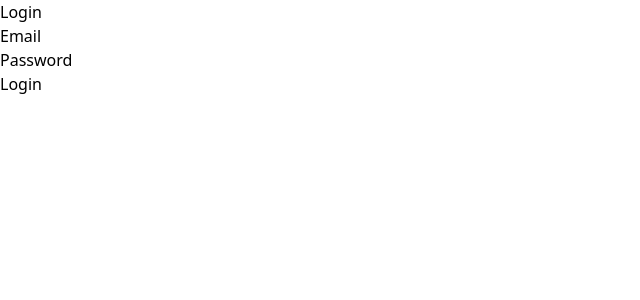
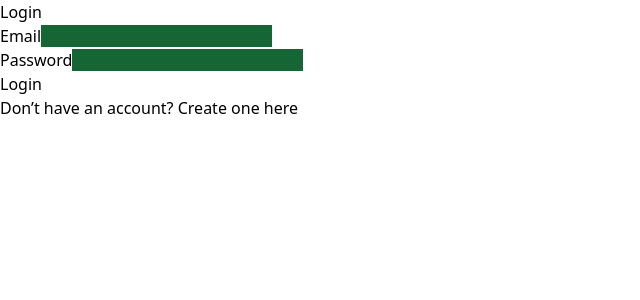
Before and after one commit to Riptir3/MovieStreamClient, a React (Vite) app: page /login in a window 1280 px wide. Shown: the top 300 px of the page, without its empty margins (0-640 px from the left). Built offline with nearby package versions, Linux system fonts and the light colour scheme.

Commit message:
Finish Login

```diff
--- a/src/components/AuthForm.jsx
+++ b/src/components/AuthForm.jsx
@@ -1,10 +1,11 @@
 import { useState } from "react";
 import { motion, AnimatePresence } from "framer-motion";
+import { Link } from "react-router-dom";
 
 export default function AuthForm({ type, onSubmit, message, clearMessage }) {
   const [formData, setFormData] = useState({
     email: "",
-    password: "",
+    password: ""
   });
 
   const isRegister = type === "register";
@@ -20,10 +21,10 @@ export default function AuthForm({ type, onSubmit, message, clearMessage }) {
   };
 
   return (
-<div className="flex items-center justify-center min-h-screen bg-gradient-to-br from-green-600 via-lime-500 to-emerald-400 px-4">
+    <div className="flex flex-col items-center justify-center min-h-screen bg-gradient-to-br from-green-900 via-gray-900 to-black px-4">
       <form
         onSubmit={handleSubmit}
-        className="backdrop-blur-md bg-white/10 dark:bg-gray-900/40 border border-white/20 dark:border-gray-700 rounded-3xl shadow-xl w-full max-w-md p-10"
+        className="bg-gray-800 p-8 rounded-2xl shadow-lg w-full max-w-md"
       >
         <h2 className="text-3xl font-bold text-white mb-8 text-center">
           {isRegister ? "Create an Account" : "Login"}
@@ -37,7 +38,7 @@ export default function AuthForm({ type, onSubmit, message, clearMessage }) {
             onChange={handleChange}
             value={formData.email}
             required
-            className="w-full px-3 py-2 rounded-lg bg-green-700 text-white focus:outline-none focus:ring-2 focus:ring-green-400"
+            className="w-full px-3 py-2 rounded-lg bg-green-800 text-white text-base placeholder-gray-300 focus:outline-none focus:ring-2 focus:ring-green-400"
 />
         </div>
 
@@ -49,7 +50,7 @@ export default function AuthForm({ type, onSubmit, message, clearMessage }) {
             value={formData.password}
             onChange={handleChange}
             required
-            className="w-full px-3 py-2 rounded-lg bg-green-700 text-white focus:outline-none focus:ring-2 focus:ring-green-400"
+            className="w-full px-3 py-2 rounded-lg bg-green-800 text-white text-base placeholder-gray-300 focus:outline-none focus:ring-2 focus:ring-green-400"
           />
         </div>
 
@@ -78,6 +79,17 @@ export default function AuthForm({ type, onSubmit, message, clearMessage }) {
         >
           {isRegister ? "Register" : "Login"}
         </button>
+        {!isRegister && (
+          <p className="text-gray-400 text-center mt-4 text-sm">
+            Don’t have an account?{" "}
+            <Link
+              to="/register"
+              className="text-green-400 hover:text-green-300 font-semibold transition-colors"
+            >
+              Create one here
+            </Link>
+          </p>
+        )}
       </form>
     </div>
   );
--- a/src/index.css
+++ b/src/index.css
@@ -1,3 +1,16 @@
 @tailwind base;
 @tailwind components;
 @tailwind utilities;
+
+input,
+input:-webkit-autofill,
+input:-webkit-autofill:hover,
+input:-webkit-autofill:focus {
+  box-shadow: 0 0 0px 1000px #166534 inset !important;
+  -webkit-text-fill-color: white !important;
+  font-size: 16px !important;
+  line-height: normal !important;
+  caret-color: white;
+  transition: background-color 9999s ease-in-out 0s;
+  font-family: inherit !important;
+}
```
